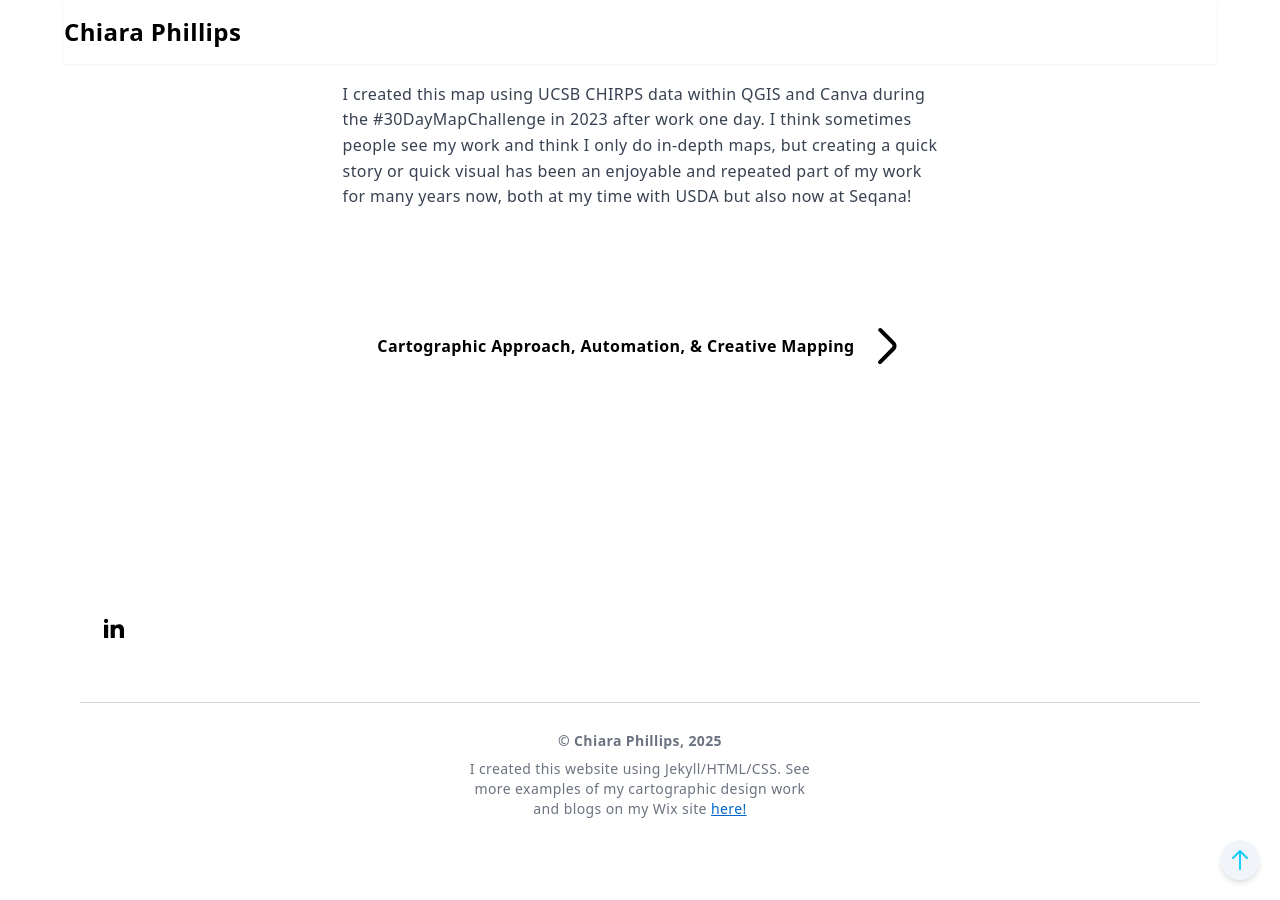
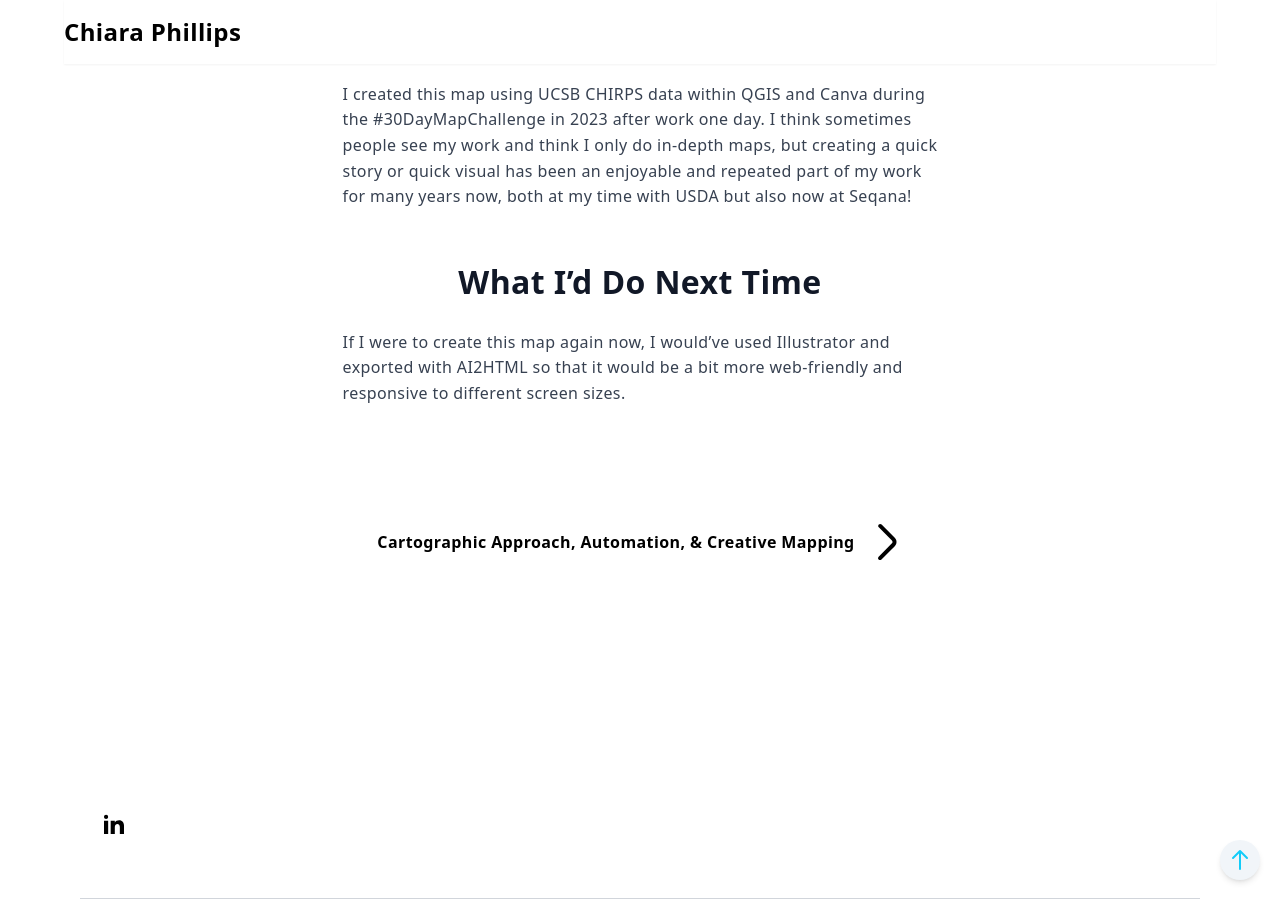
Before and after one commit to chiara-phillips/chiara-phillips.github.io, a Jekyll site: the page built from _posts/2023-11-06-india-drought.md, in a window 1280 px wide and 900 px high, scrolled down 707 px. Built offline with Jekyll 4.4.1, drawn with Linux system fonts in a browser that asks for light colours; nearby versions of some CDN libraries.

Commit message:
Add what I'd do next time

```diff
--- a/_posts/2023-11-06-india-drought.md
+++ b/_posts/2023-11-06-india-drought.md
@@ -33,3 +33,6 @@ This map is typical of maps I created during my time as a cartographer and geosp
 We had strict style specifications and were on tight deadlines. I found it very exciting!
 
 I created this map using UCSB CHIRPS data within QGIS and Canva during the #30DayMapChallenge in 2023 after work one day. I think sometimes people see my work and think I only do in-depth maps, but creating a quick story or quick visual has been an enjoyable and repeated part of my work for many years now, both at my time with USDA but also now at Seqana!
+
+# What I'd Do Next Time
+If I were to create this map again now, I would've used Illustrator and exported with AI2HTML so that it would be a bit more web-friendly and responsive to different screen sizes.
```
